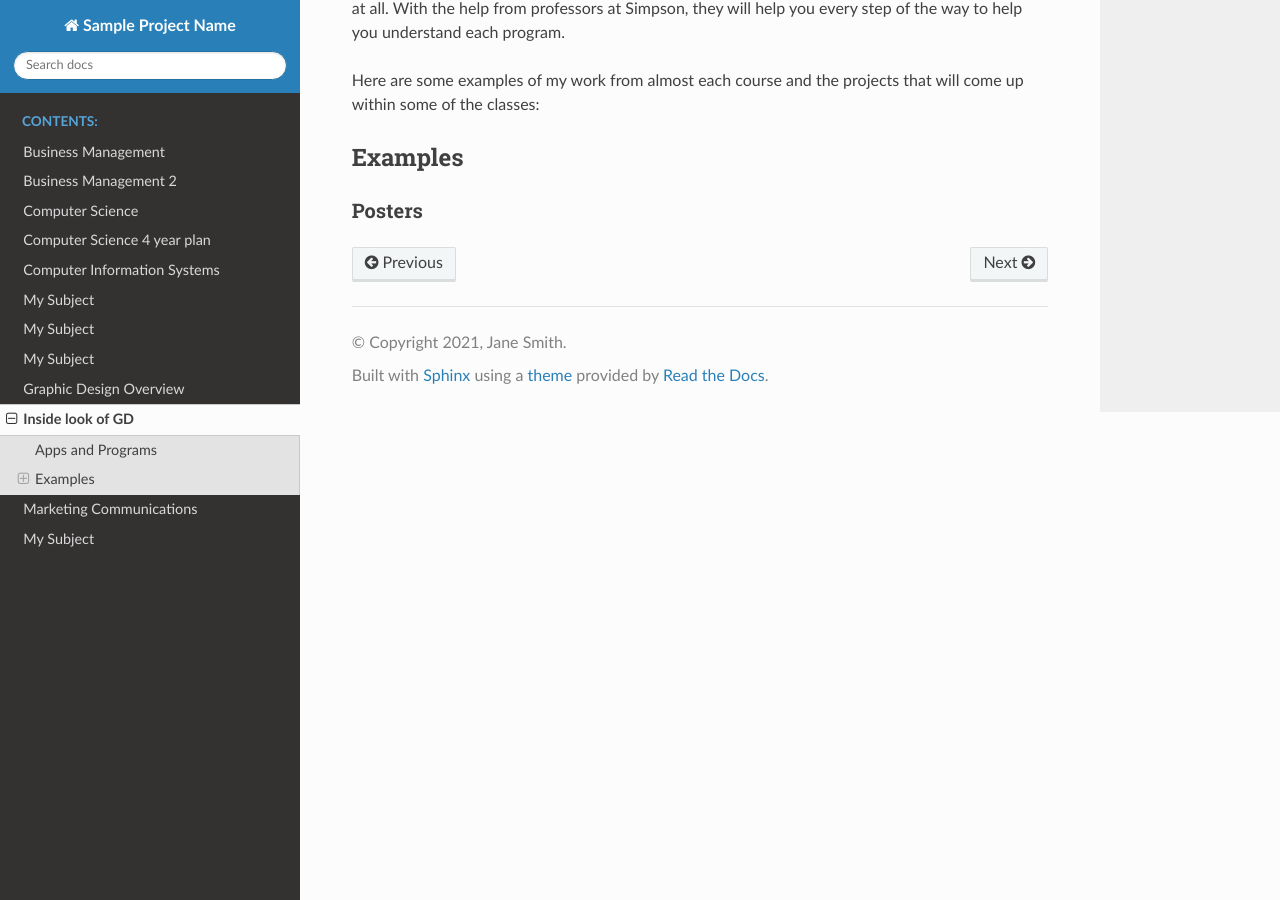
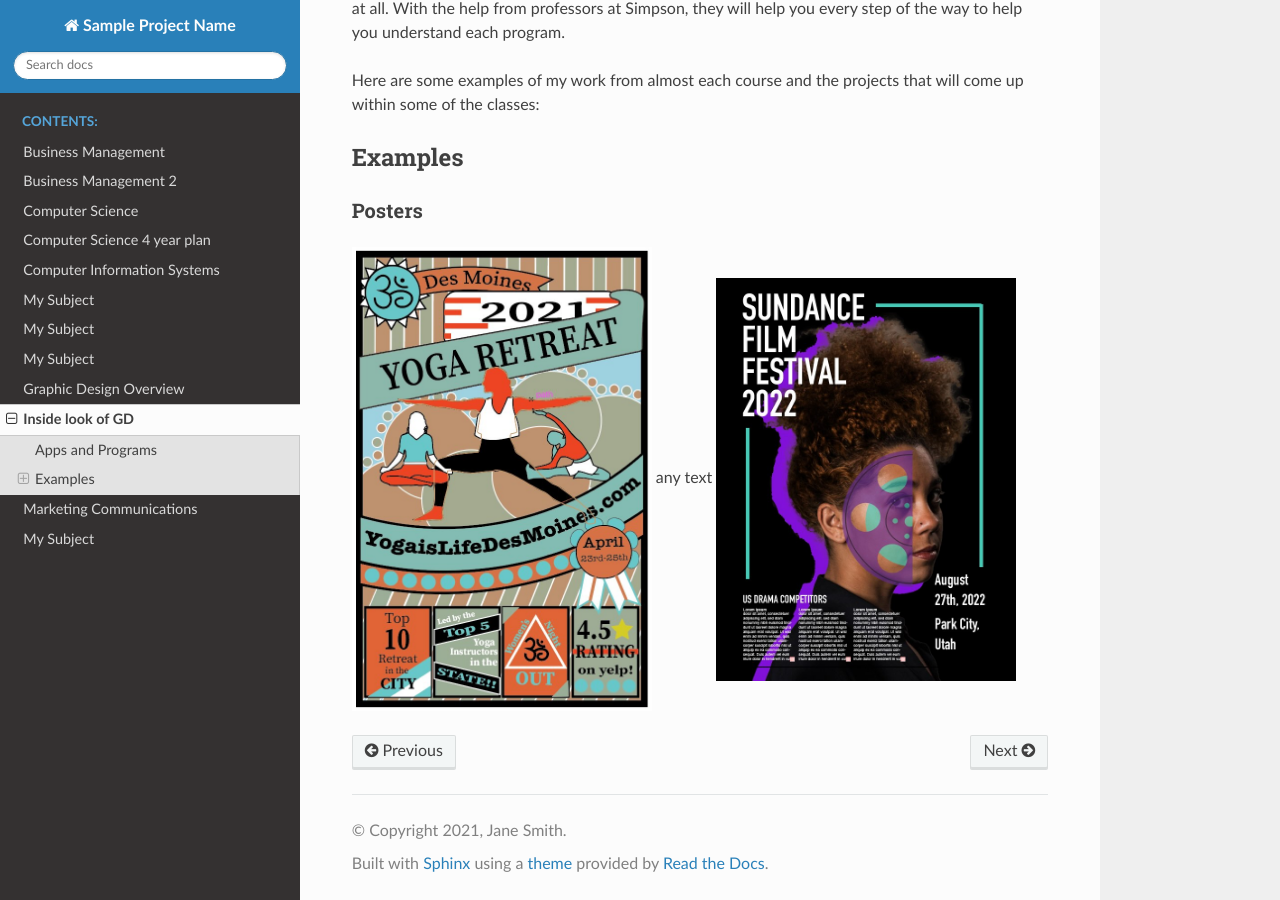
Before and after one commit to burnskatie/majors_template, a Sphinx documentation site: the page built from source/gd_examples/index.rst, in a window 1280 px wide and 900 px high, scrolled down 591 px. Built offline with Sphinx 7.4.7 and the Read the Docs theme 2.0.0, drawn with Linux system fonts in a browser that asks for light colours.

Commit message:
Pictures for GD Examples

```diff
--- a/source/gd_examples/index.rst
+++ b/source/gd_examples/index.rst
@@ -33,6 +33,8 @@
 Posters
 ^^^^^^^
 
+|pic 1| any text |pic 2|
+
 .. |pic 1| image:: yoga_poster.jpeg
    :width: 300px
 
```
